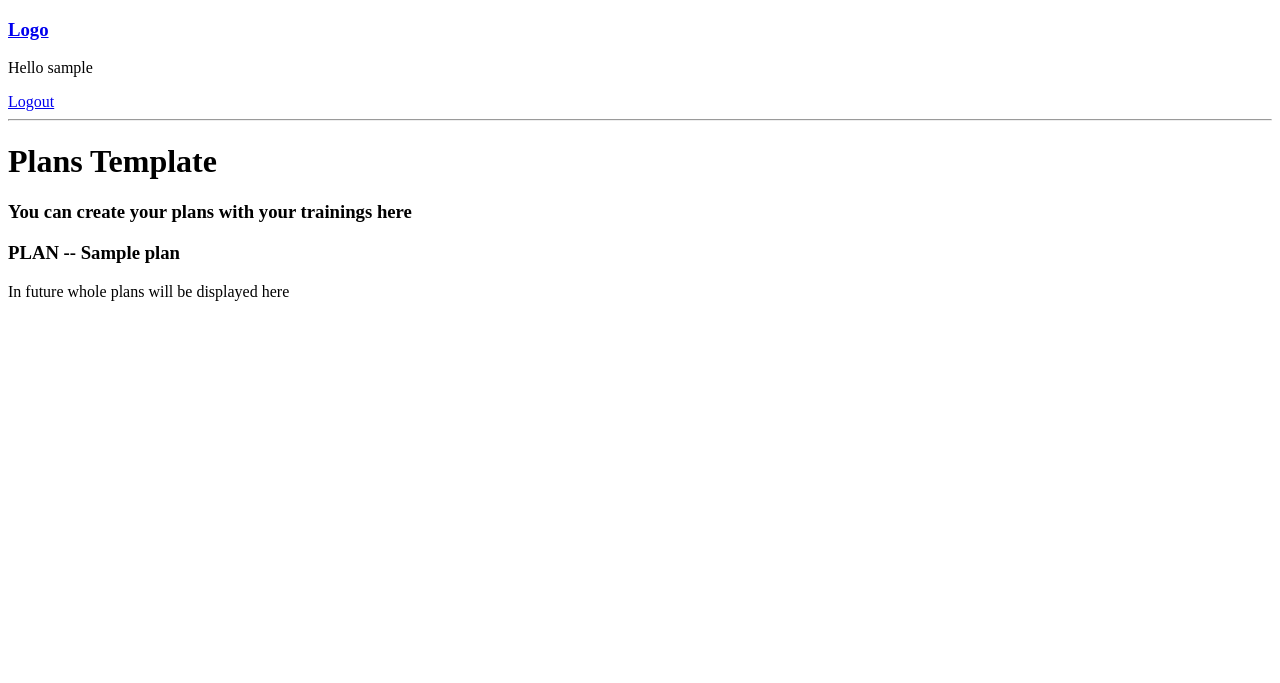
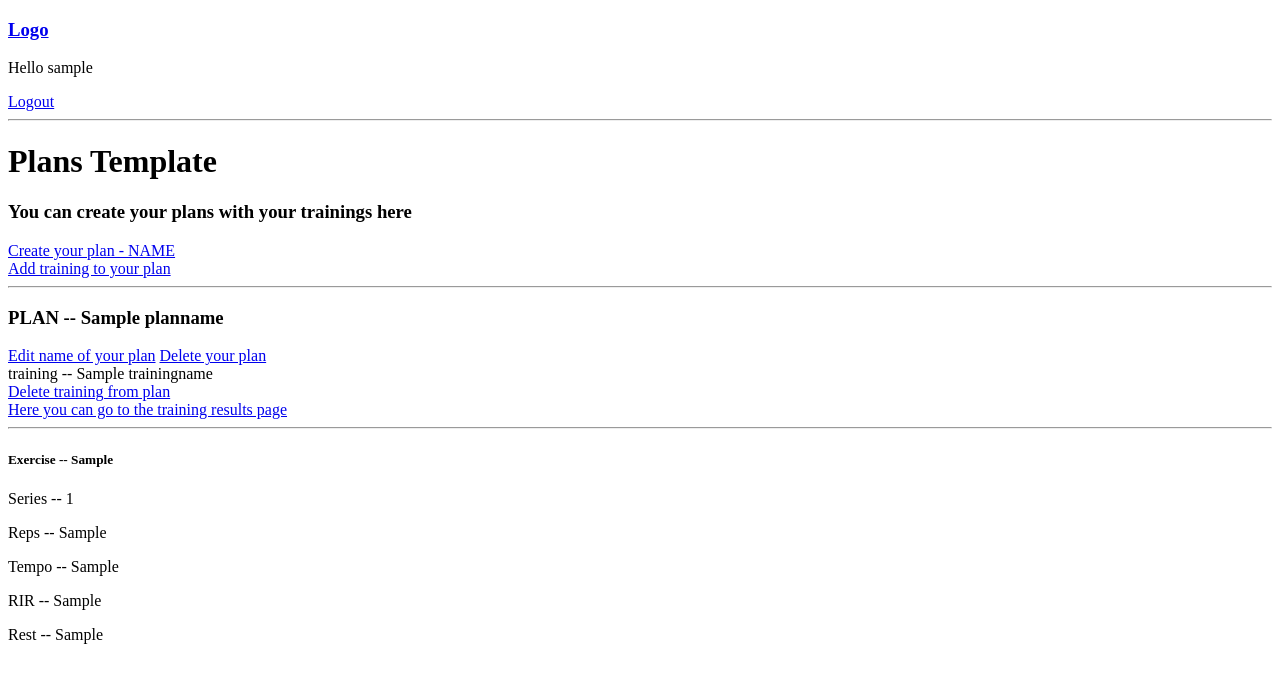
Before and after one commit to MateuszGrzegorzewski/My-Workout-Plan, a Django app: page /plan/ in a window 1280 px wide. Shown: the top 683 px of the page. Run offline with Django 4.2, Linux system fonts and the light colour scheme; a user stored in the database is signed in; tables that the repository leaves empty hold one stand-in row (values such as "Sample post").

Commit message:
Adding functionalities such as creating, editing, deleting plans; adding, and deleting workouts to and from plans. Improvements in workouts and training_results.

```diff
--- a/main/admin.py
+++ b/main/admin.py
@@ -1,8 +1,9 @@
 from django.contrib import admin
 
-from .models import TrainingName, TrainingMain, Training, Plan
+from .models import TrainingName, TrainingMain, Training, PlanName, Plan
 
 admin.site.register(TrainingName)
 admin.site.register(TrainingMain)
 admin.site.register(Training)
+admin.site.register(PlanName)
 admin.site.register(Plan)
--- a/main/models.py
+++ b/main/models.py
@@ -37,10 +37,14 @@ class Training(models.Model):
     def __str__(self):
         return self.series
 
-class Plan(models.Model):
+class PlanName(models.Model):
     user = models.ForeignKey(User, on_delete=models.CASCADE)
     name = models.CharField(max_length=30)
-    training = models.ForeignKey(TrainingName, on_delete=models.CASCADE)
 
     def __str__(self):
         return self.name
+
+class Plan(models.Model):
+    user = models.ForeignKey(User, on_delete=models.CASCADE)
+    name = models.ForeignKey(PlanName, on_delete=models.CASCADE)
+    training = models.ForeignKey(TrainingName, on_delete=models.CASCADE)
--- a/main/templates/main/plan.html
+++ b/main/templates/main/plan.html
@@ -2,18 +2,46 @@
 
 <h1>Plans Template</h1>
 <h3>You can create your plans with your trainings here</h3>
+<a href="{% url 'create-plan' %}">Create your plan - NAME </a>
+<br />
+<a href="{% url 'add-training-to-plan' %}">Add training to your plan </a>
+<div>
+  {% for plan_name in plan_names %}
+  <div>
+    <hr />
+    <h3>PLAN -- {{plan_name.name}}</h3>
+    <a href="{% url 'update-plan' plan_name.id %}">Edit name of your plan</a>
+    <a href="{% url 'delete-plan' plan_name.id %}">Delete your plan</a>
 
-
-<div>
-  {% for plan in plans %}
-  <div>
-    <h3>PLAN -- {{plan.name}}</h3>
     <div>
-      In future whole plans will be displayed here
+      {% for plan in plans %}
+      <div>training -- {{ plan.training }}</div>
+      <a href="{% url 'delete-training-from-plan' plan.id %}"
+        >Delete training from plan</a
+      >
+      <br />
+      <a href="{% url 'training' plan.training.id %}"
+        >Here you can go to the training results page
+      </a>
+      <div>
+        {% for tr_main in trainings %}
+        <div>
+          <hr />
+          <h5>Exercise -- {{tr_main.exercise}}</h5>
+          <div></div>
+          <div>
+            <p>Series -- {{tr_main.series}}</p>
+            <p>Reps -- {{tr_main.reps}}</p>
+            <p>Tempo -- {{tr_main.tempo}}</p>
+            <p>RIR -- {{tr_main.rir}}</p>
+            <p>Rest -- {{tr_main.rest}}</p>
+          </div>
+        </div>
+        {% endfor %}
       </div>
+      {% endfor %}
     </div>
-    {% endfor %}
   </div>
 
-  {% endblock %}
+  {% endfor %} {% endblock %}
 </div>
--- a/main/urls.py
+++ b/main/urls.py
@@ -18,16 +18,26 @@ urlpatterns = [
          name="update-training"),
     path("delete-training/<str:pk>/", views.deleteTraining,
          name="delete-training"),
-     path("create-exercise/", views.createExercise,
+
+    path("create-exercise/", views.createExercise,
          name="create-exercise"),
-     path("update-exercise/<str:pk>/", views.updateExercise,
+    path("update-exercise/<str:pk>/", views.updateExercise,
          name="update-exercise"),
     path("delete-exercise/<str:pk>/", views.deleteExercise,
          name="delete-exercise"),
-     path("create-exercise-scores/", views.createExerciseScores,
+    path("create-exercise-scores/", views.createExerciseScores,
+
          name="create-exercise-score"),
-     path("update-exercise-scores/<str:pk>/", views.updateExerciseScores,
+    path("update-exercise-scores/<str:pk>/", views.updateExerciseScores,
          name="update-exercise-score"),
     path("delete-exercise-scores/<str:pk>/", views.deleteExerciseScores,
          name="delete-exercise-score"),
+
+    path("create-plan/", views.createPlan, name="create-plan"),
+    path("update-plan/<str:pk>/", views.updatePlan, name="update-plan"),
+    path("delete-plan/<str:pk>/", views.deletePlan, name="delete-plan"),
+
+    path("add-training-to-plan/", views.addTrainingToPlan, name="add-training-to-plan"),
+    path("delete-training-from-plan/<str:pk>/",
+         views.deleteTrainingFromPlan, name="delete-training-from-plan"),
 ]
--- a/main/views.py
+++ b/main/views.py
@@ -6,8 +6,8 @@ from django.contrib import messages
 from django.contrib.auth.decorators import login_required
 from django.http import HttpResponse
 
-from .models import Training, TrainingMain, TrainingName, Plan
-from .forms import TrainingForm, TrainingMainForm, TrainingNameForm
+from .models import Training, TrainingMain, TrainingName, Plan, PlanName
+from .forms import TrainingForm, TrainingMainForm, TrainingNameForm, PlanNameForm, PlanForm
 
 
 def loginPage(request):
@@ -25,7 +25,6 @@ def loginPage(request):
             messages.error(request, 'User does not exist.')
 
         user = authenticate(request, username=username, password=password)
-
         if user is not None:
             login(request, user)
             return redirect('home')
@@ -44,6 +43,7 @@ def logoutPage(request):
 def registerPage(request):
     if request.method == "POST":
         form = UserCreationForm(request.POST)
+
         if form.is_valid():
             user = form.save()
             login(request, user)
@@ -60,15 +60,17 @@ def home(request):
     return render(request, 'main/home.html')
 
 
+@login_required(login_url="login")
 def plan(request):
-    plans = Plan.objects.all()
-    trainings_name = TrainingName.objects.all()
-    trainings_main = TrainingMain.objects.all()
-    context = {'plans': plans,
-               'trainings_name': trainings_name,
-               "trainings_main": trainings_main
+    plan_names = PlanName.objects.filter(user=request.user)
+    plans = Plan.objects.filter(user=request.user)
+    trainings = TrainingMain.objects.filter(user=request.user)
+
+    context = {"plan_names": plan_names,
+               'plans': plans,
+               "trainings": trainings
                }
-    # tutaj napewno do zmiany context i wartości, żeby dobrze po get wybierać
+    # umożliwić tworzenie planów i dodawania ćwiczeń itd.
     return render(request, 'main/plan.html', context)
 
 
@@ -76,8 +78,10 @@ def plan(request):
 def training(request):
     q = request.GET.get('q') if request.GET.get('q') != None else ""
 
-    trainings_name = TrainingName.objects.filter(name__icontains=q)
-    trainings_main = TrainingMain.objects.all()
+    trainings_name = TrainingName.objects.filter(
+        name__icontains=q).filter(user=request.user)
+    trainings_main = TrainingMain.objects.filter(user=request.user)
+
     context = {'trainings_name': trainings_name,
                "trainings_main": trainings_main,
                }
@@ -88,8 +92,10 @@ def training(request):
 @login_required(login_url="login")
 def training_pk(request, pk):
     trainings_name = TrainingName.objects.get(id=pk)
-    trainings_main = TrainingMain.objects.all()
-    training = Training.objects.all()
+    # trainings_main = TrainingMain.objects.filter(user=request.user)
+    trainings_main = trainings_name.trainingmain_set.all()
+    # training = Training.objects.filter(user=request.user)
+    training = trainings_name.training_set.all()
 
     if request.user != trainings_name.user:
         return HttpResponse("You have not permissions.")
@@ -99,12 +105,13 @@ def training_pk(request, pk):
                "training": training
                }
 
-    return render(request, 'main/training_pk.html', context)
+    return render(request, 'main/training_results.html', context)
 
 
 @login_required(login_url="login")
 def createTraining(request):
     form = TrainingNameForm()
+
     if request.method == 'POST':
         form = TrainingNameForm(request.POST)
         if form.is_valid():
@@ -112,7 +119,7 @@ def createTraining(request):
             return redirect('training')
 
     context = {'form': form}
-    return render(request, 'main/training_form.html', context)
+    return render(request, 'main/create_form.html', context)
 
 
 @login_required(login_url="login")
@@ -130,7 +137,7 @@ def updateTraining(request, pk):
             return redirect('training')
 
     context = {'form': form}
-    return render(request, 'main/training_form.html', context)
+    return render(request, 'main/create_form.html', context)
 
 
 @login_required(login_url="login")
@@ -150,6 +157,7 @@ def deleteTraining(request, pk):
 @login_required(login_url="login")
 def createExercise(request):
     form = TrainingMainForm()
+
     if request.method == 'POST':
         form = TrainingMainForm(request.POST)
         if form.is_valid():
@@ -157,7 +165,7 @@ def createExercise(request):
             return redirect('training')
 
     context = {'form': form}
-    return render(request, 'main/training_form.html', context)
+    return render(request, 'main/create_form.html', context)
 
 
 @login_required(login_url="login")
@@ -175,7 +183,7 @@ def updateExercise(request, pk):
             return redirect('training')
 
     context = {'form': form}
-    return render(request, 'main/training_form.html', context)
+    return render(request, 'main/create_form.html', context)
 
 
 @login_required(login_url="login")
@@ -195,14 +203,16 @@ def deleteExercise(request, pk):
 @login_required(login_url="login")
 def createExerciseScores(request):
     form = TrainingForm()
+
     if request.method == 'POST':
         form = TrainingForm(request.POST)
         if form.is_valid():
             form.save()
-            return redirect('training', pk=training_pk.name.id)
+            return redirect('plan')
+        # adding later good redirect
 
     context = {'form': form}
-    return render(request, 'main/training_form.html', context)
+    return render(request, 'main/create_form.html', context)
 
 
 @login_required(login_url="login")
@@ -220,7 +230,7 @@ def updateExerciseScores(request, pk):
             return redirect('training', pk=training_pk.name.id)
 
     context = {'form': form}
-    return render(request, 'main/training_form.html', context)
+    return render(request, 'main/create_form.html', context)
 
 
 @login_required(login_url="login")
@@ -235,3 +245,77 @@ def deleteExerciseScores(request, pk):
         return redirect('training', pk=training_pk.name.id)
 
     return render(request, 'main/delete.html', {"obj": training_pk})
+
+
+@login_required(login_url="login")
+def createPlan(request):
+    form = PlanNameForm()
+
+    if request.method == 'POST':
+        form = PlanNameForm(request.POST)
+        if form.is_valid():
+            form.save()
+            return redirect('plan')
+
+    context = {'form': form}
+    return render(request, 'main/create_form.html', context)
+
+
+@login_required(login_url="login")
+def updatePlan(request, pk):
+    plan = PlanName.objects.get(id=pk)
+    form = PlanNameForm(instance=plan)
+
+    if request.user != plan.user:
+        return HttpResponse("You have not permissions.")
+
+    if request.method == 'POST':
+        form = PlanNameForm(request.POST, instance=plan)
+        if form.is_valid():
+            form.save()
+            return redirect('plan')
+
+    context = {'form': form}
+    return render(request, 'main/create_form.html', context)
+
+
+@login_required(login_url="login")
+def deletePlan(request, pk):
+    plan = PlanName.objects.get(id=pk)
+
+    if request.user != plan.user:
+        return HttpResponse("You have not permissions.")
+
+    if request.method == 'POST':
+        plan.delete()
+        return redirect('plan')
+
+    return render(request, 'main/delete.html', {"obj": plan})
+
+
+@login_required(login_url="login")
+def addTrainingToPlan(request):
+    form = PlanForm()
+
+    if request.method == 'POST':
+        form = PlanForm(request.POST)
+        if form.is_valid():
+            form.save()
+            return redirect('plan')
+
+    context = {'form': form}
+    return render(request, 'main/create_form.html', context)
+
+
+@login_required(login_url="login")
+def deleteTrainingFromPlan(request, pk):
+    plan = Plan.objects.get(id=pk)
+
+    if request.user != plan.user:
+        return HttpResponse("You have not permissions.")
+
+    if request.method == 'POST':
+        plan.delete()
+        return redirect('plan')
+
+    return render(request, 'main/delete.html', {"obj": plan})
```
Also changed, not shown: main/forms.py (+13 -1 lines), main/templates/main/training.html (+4 -4 lines), main/templates/main/training_results.html (renamed from main/templates/main/training_pk.html, +8 -12 lines), main/migrations/0006_planname_alter_plan_name.py (added), main/templates/main/create_form.html (renamed from main/templates/main/training_form.html).
